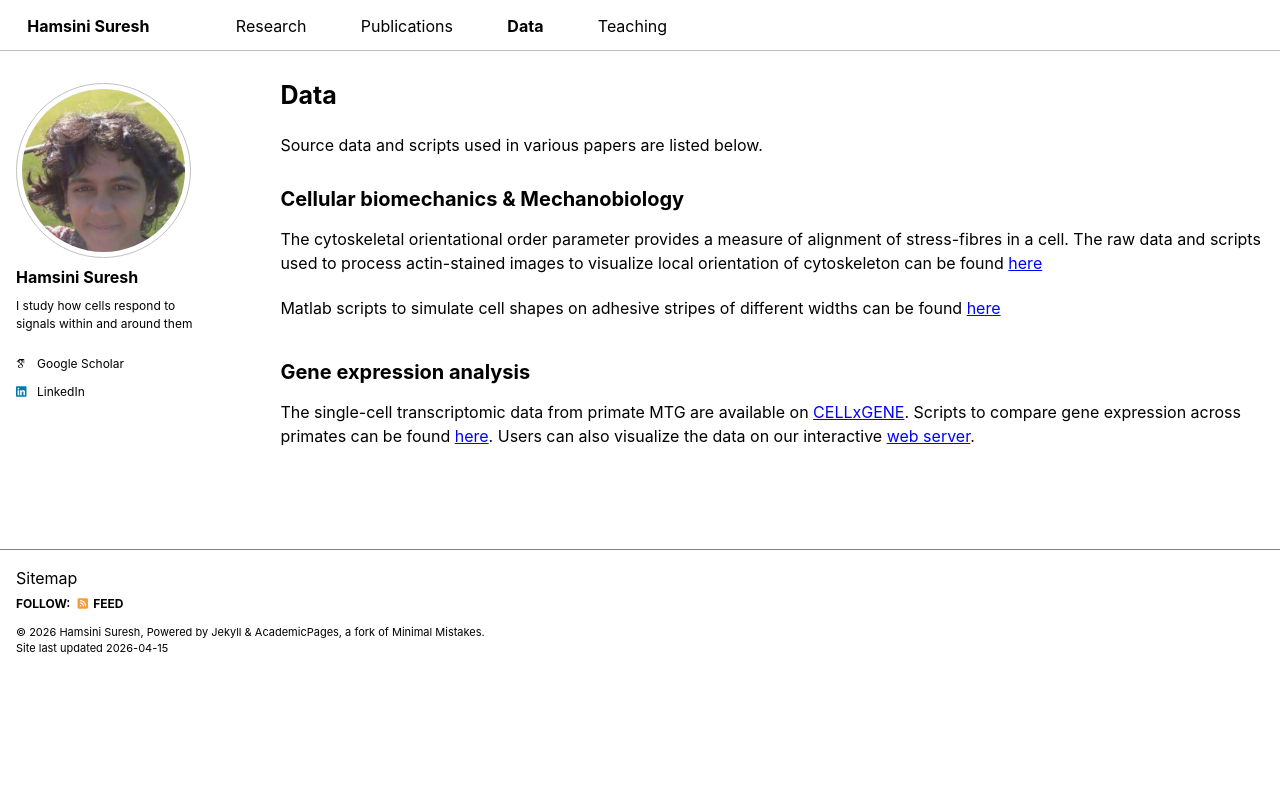
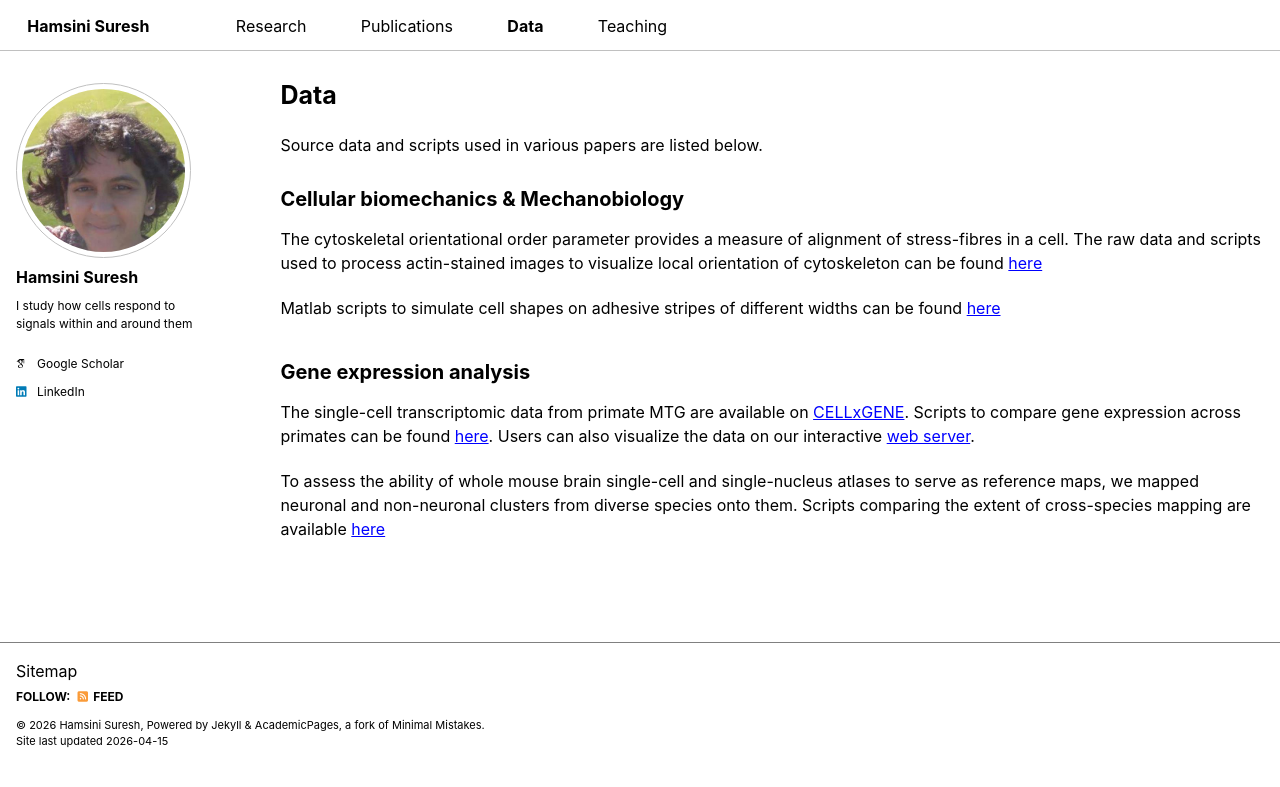
Before and after one commit to hamsinisuresh/hamsinisuresh.github.io, a Jekyll site: the page built from _pages/sourcedata.html, in a window 1280 px wide. Shown: the top 787 px of the page. Built offline with Jekyll 4.4.1, drawn with Linux system fonts in a browser that asks for light colours; some web fonts are replaced; a script bundle is joined from its source files by our own code; library files that are not in the unit come from our copies.

Commit message:
Update sourcedata.html

```diff
--- a/_pages/sourcedata.html
+++ b/_pages/sourcedata.html
@@ -43,6 +43,12 @@ author_profile: true
   <a href="https://gillislab.shinyapps.io/Primate_MTG_coexp/">web server</a>.
 </p>
 
+<p>
+  To assess the ability of whole mouse brain single-cell and single-nucleus atlases to serve as reference maps,
+  we mapped neuronal and non-neuronal clusters from diverse species onto them.
+  Scripts comparing the extent of cross-species mapping are available
+  <a href="https://github.com/gillislab/mouse_brain_cluster_replicability">here</a>
+</p>
 
 <!-- ===== AUTO-GENERATED RESEARCH LIST ===== -->
 
```
